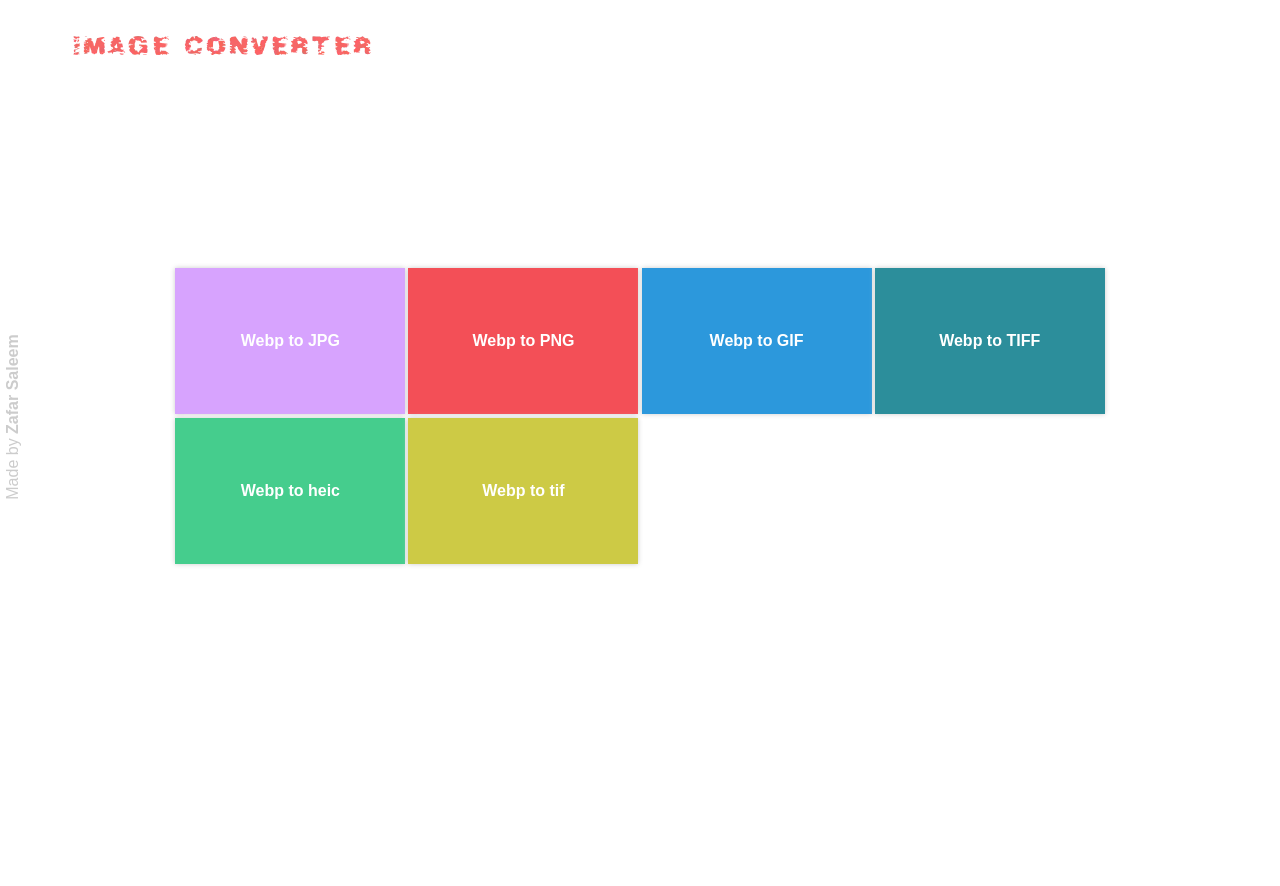
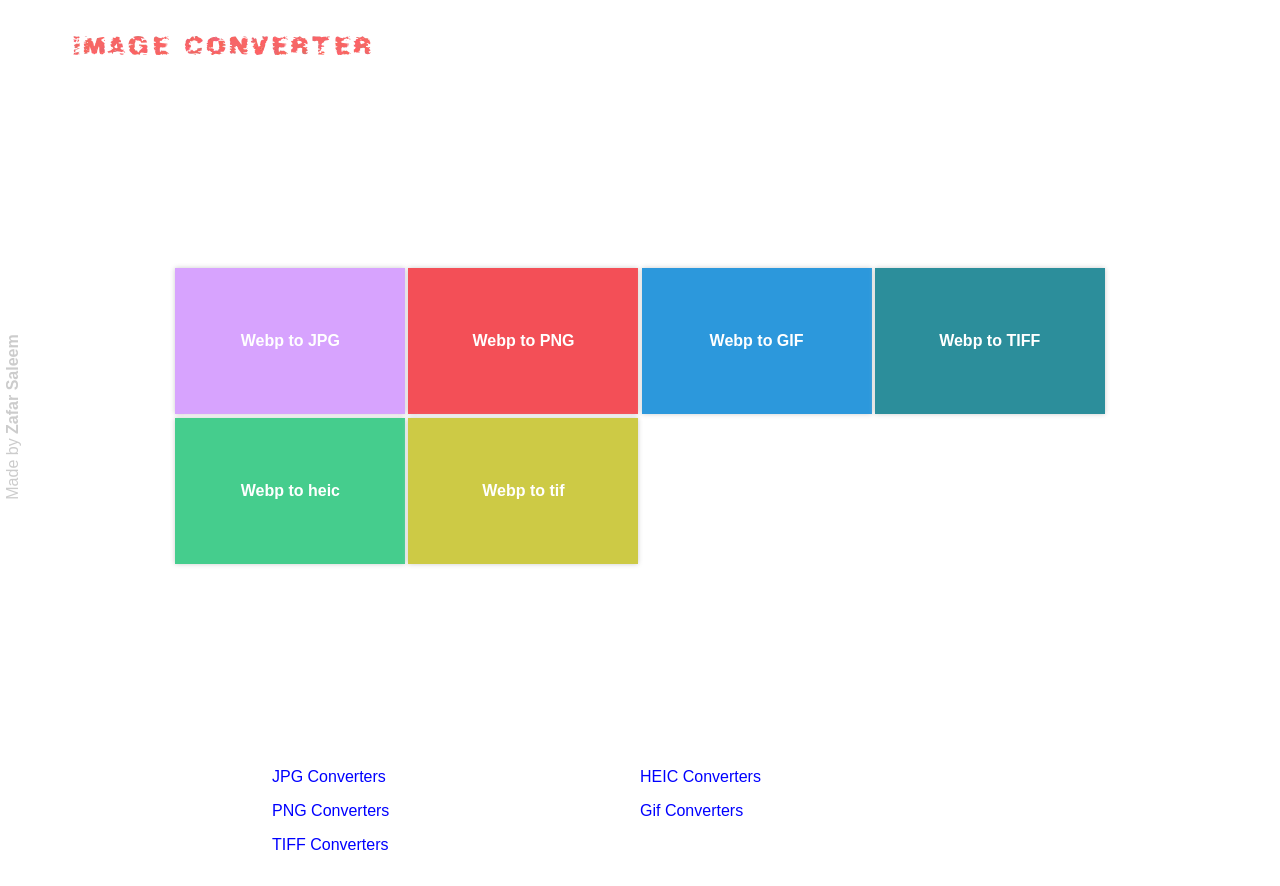
Before and after one commit to zafar-saleem/webp-converters, a Next.js app: page / in a window 1280 px wide. Before the commit the page ends 800 px from the top, so only its background shows below. Built offline with nearby package versions, Linux system fonts and the light colour scheme.

Commit message:
feat(fix): converters links, fixed footer

```diff
--- a/app/page.styles.tsx
+++ b/app/page.styles.tsx
@@ -9,6 +9,10 @@ export const Main = styled.main`
   justify-content: center;
   align-items: center;
   flex-wrap: wrap;
+
+  @media screen and (max-width: ${props => props.theme.breakpoints.m}) {
+    height: 100dvh;
+  }
 `;
 
 export const Grid = styled.div`
--- a/app/page.tsx
+++ b/app/page.tsx
@@ -3,9 +3,11 @@
 import React from "react";
 import { labels } from "./converter-labels";
 import * as Styles from "./page.styles";
+import { Converters } from "@/components/converters";
 
 export default function Home() {
   return (
+    <>
       <Styles.Main>
         <Styles.Grid>
         {
@@ -18,5 +20,7 @@ export default function Home() {
         }
         </Styles.Grid>
       </Styles.Main>
+      <Converters />
+    </>
   )
 }
--- /dev/null
+++ b/components/converters/converters.styles.tsx
@@ -0,0 +1,28 @@
+import Link from "next/link";
+import styled from "styled-components";
+
+export const Container = styled.div`
+  // text-align: center;
+  max-width: ${props=> props.theme.breakpoints.m};
+  margin: auto;
+  padding: 1rem;
+  display: grid;
+  grid-template-columns: 1fr 1fr;
+`;
+
+export const Lynk = styled(Link)`
+  display: block;
+  margin: auto;
+  margin: 1rem auto;
+  color: blue;
+
+  @media (hover: hover) {
+    &:hover {
+      text-decoration: underline;
+    }
+  }
+
+  @media screen and (max-width: ${props => props.theme.breakpoints.m}) {
+    // display: none;
+  }
+`;
--- /dev/null
+++ b/components/converters/converters.tsx
@@ -0,0 +1,17 @@
+import * as Styles from "./converters.styles";
+
+export const Converters = () => {
+  return (
+    <Styles.Container>
+      <div>
+        <Styles.Lynk href="https://jpg-converters.vercel.app">JPG Converters</Styles.Lynk>
+        <Styles.Lynk href="https://png-converters.vercel.app">PNG Converters</Styles.Lynk>
+        <Styles.Lynk href="https://tiff-converters.vercel.app">TIFF Converters</Styles.Lynk>
+      </div>
+      <div>
+        <Styles.Lynk href="https://heic-converters.vercel.app">HEIC Converters</Styles.Lynk>
+        <Styles.Lynk href="https://gif-converters.vercel.app">Gif Converters</Styles.Lynk>
+      </div>
+    </Styles.Container>
+  )
+}
--- /dev/null
+++ b/components/converters/index.tsx
@@ -0,0 +1 @@
+export * from "./converters";
--- a/components/footer/footer.styles.tsx
+++ b/components/footer/footer.styles.tsx
@@ -24,7 +24,7 @@ export const Footer = styled.footer`
     position: relative;
     text-align: center;
     width: 100vw;
-    top: 15vh;
+    top: 0;
     left: 0;
     color: #ccc;
     padding: 1rem;
```
Lines whose indentation alone changed are shown as unchanged.
